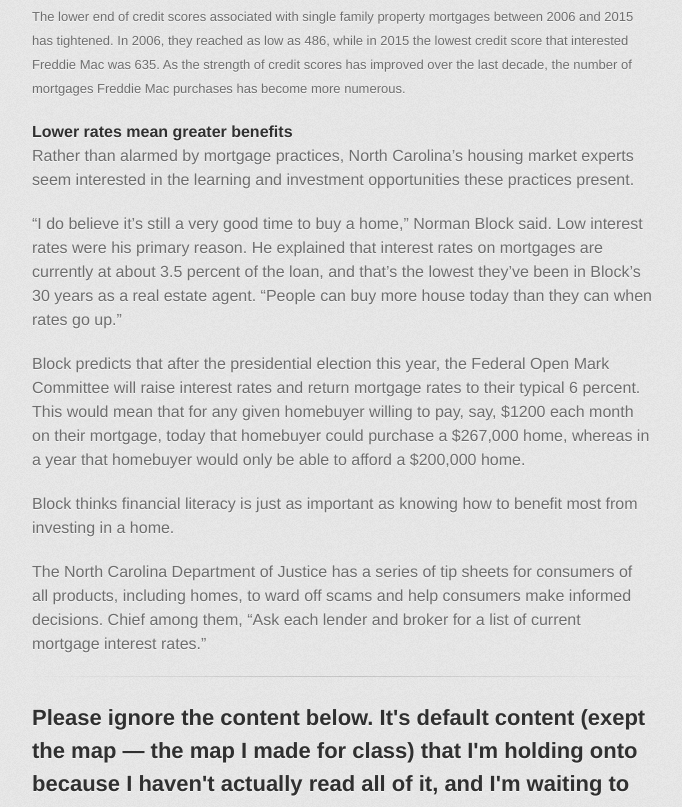
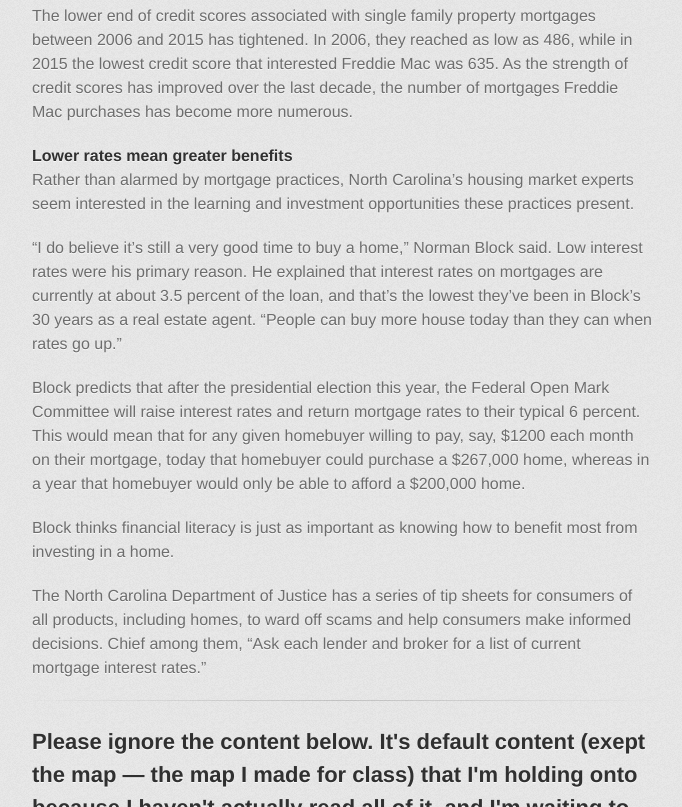
Before and after one commit to justinavasquez/justinavasquez.github.io, a plain HTML site: page index.html in a window 1280 px wide. Shown: the part 3326-4133 px from the top of the page, without its empty margins (298-980 px from the left). Drawn offline with Linux system fonts and the light colour scheme; a web font is replaced by a local one.

Commit message:
fig caption font size change - 5

```diff
--- a/index.html
+++ b/index.html
@@ -116,7 +116,7 @@
 
   <iframe width="710.5" height="371" seamless frameborder="0" scrolling="no" src="https://docs.google.com/spreadsheets/d/1zlY226aweliK7y5tSwuOTouBdZB4Map_4AWeg1CsGWE/pubchart?oid=1188056136&amp;format=interactive"></iframe>
 
-  <figcaption><font size=2>The lower end of credit scores associated with single family property mortgages between 2006 and 2015 has tightened. In 2006, they reached as low as 486, while in 2015 the lowest credit score that interested Freddie Mac was 635. As the strength of credit scores has improved over the last decade, the number of mortgages Freddie Mac purchases has become more numerous.</font></figcaption>
+  <figcaption><font size=3>The lower end of credit scores associated with single family property mortgages between 2006 and 2015 has tightened. In 2006, they reached as low as 486, while in 2015 the lowest credit score that interested Freddie Mac was 635. As the strength of credit scores has improved over the last decade, the number of mortgages Freddie Mac purchases has become more numerous.</font></figcaption>
 <p>
 
 </p>
```
